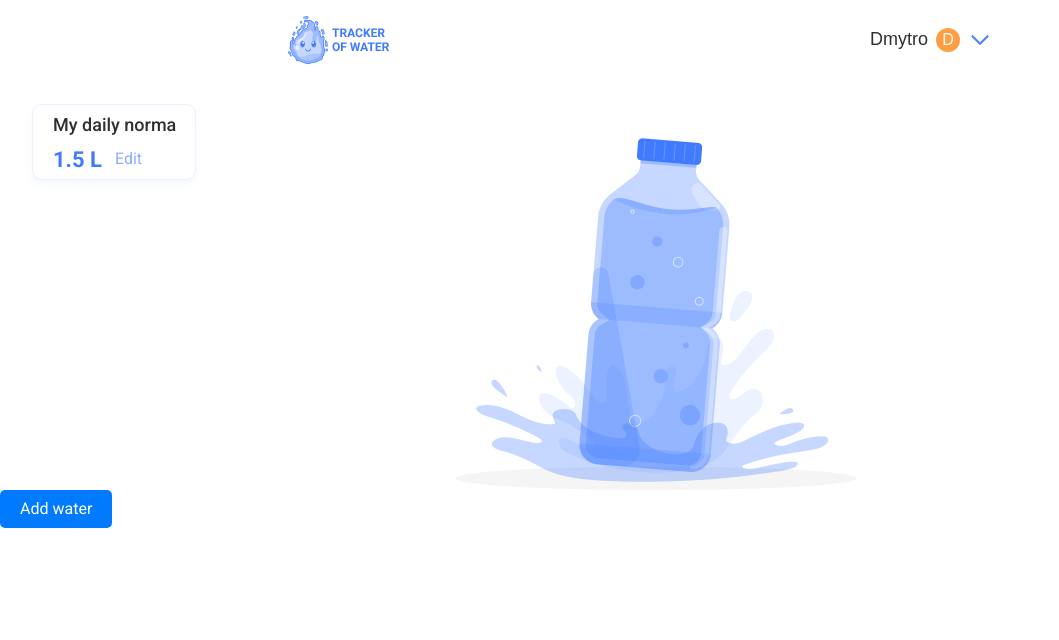
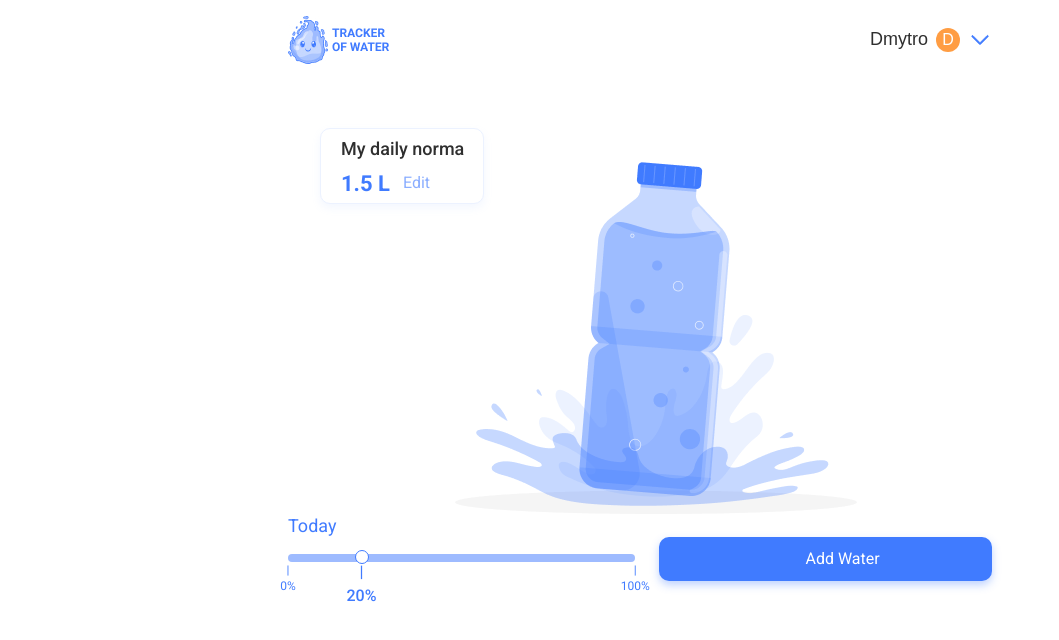
Before and after one commit to VuktorTS/water-tracker, a React (Vite) app: page /home in a window 1280 px wide. Shown: the top 640 px of the page, without its empty margins (0-1059 px from the left). Built offline with nearby package versions, Linux system fonts and the light colour scheme.

Commit message:
Додано DailyNorma і WaterRatioPanel i HomePage
Додано DailyNorma і WaterRatioPanel i HomePage

```diff
--- a/src/components/DailyNorma/DailyNorma.styled.jsx
+++ b/src/components/DailyNorma/DailyNorma.styled.jsx
@@ -99,8 +99,3 @@ export const ImgWrapper = styled.div`
     width: 0%;
   }
 `;
-
-// export const ImgBotl = styled.img`
-//   width: 280px;
-//   height: 208px;
-// `;
--- /dev/null
+++ b/src/components/WaterRatioPanel/WaterRatioPanel.jsx
@@ -0,0 +1,83 @@
+import React, { useState } from 'react';
+
+import ModalWrapper from '../ModalWrapper/ModalWrapper';
+import AddWaterModal from '../AddWaterModal/AddWaterModal';
+
+import {
+  AddIcon,
+  AddWaterButton,
+  LeftMark,
+  Mark,
+  MarksContainer,
+  RightMark,
+  WaterRange,
+  WaterRangeContainer,
+  WaterRangeHeader,
+  WaterRatioContainerOne,
+} from './WaterRatioPanel.styled';
+
+export const WaterRatioPanel = () => {
+  const [isModalOpen, setModalOpen] = useState(false);
+
+  // const roundedWaterVolumePercentage = useSelector(selectWaterVolumePercentage);
+  const roundedWaterVolumePercentage = 20;
+  // Тут треба видалити рядок вище...............................................................................................
+
+  const getMarkPosition = () => {
+    const limitedPercentage = Math.min(
+      100,
+      Math.max(0, roundedWaterVolumePercentage)
+    );
+    return {
+      left: `calc(${limitedPercentage}% + 4px)`,
+    };
+  };
+
+  const getBackgroundSize = () => {
+    return {
+      backgroundSize: `${roundedWaterVolumePercentage}%`,
+    };
+  };
+
+  const showMarkLabel =
+    roundedWaterVolumePercentage > 0 && roundedWaterVolumePercentage < 100;
+
+  return (
+    <WaterRatioContainerOne>
+      <WaterRangeContainer>
+        <WaterRangeHeader>Today</WaterRangeHeader>
+        <WaterRange
+          type="range"
+          maxValue={100}
+          minValue={0}
+          value={roundedWaterVolumePercentage}
+          readOnly={true}
+          style={getBackgroundSize()}
+          aria-label="Water range"
+        />
+        <MarksContainer>
+          <LeftMark>0%</LeftMark>
+          {showMarkLabel && (
+            <Mark
+              id="waterMark"
+              style={getMarkPosition()}
+            >{`${roundedWaterVolumePercentage}%`}</Mark>
+          )}
+          <RightMark>100%</RightMark>
+        </MarksContainer>
+      </WaterRangeContainer>
+      <AddWaterButton onClick={() => setModalOpen(true)}>
+        <AddIcon>
+          <use href="../../img/icons.svg#icon-add"></use>
+        </AddIcon>
+        Add Water
+      </AddWaterButton>
+
+      {isModalOpen && (
+        <ModalWrapper onClose={() => setModalOpen(false)} title="Add water">
+          <AddWaterModal></AddWaterModal>
+        </ModalWrapper>
+      )}
+    </WaterRatioContainerOne>
+  );
+};
--- /dev/null
+++ b/src/components/WaterRatioPanel/WaterRatioPanel.styled.jsx
@@ -0,0 +1,178 @@
+import styled from 'styled-components';
+
+export const WaterRatioContainerOne = styled.div`
+  width: 280px;
+  display: flex;
+  justify-content: center;
+  flex-direction: column;
+  gap: 8px;
+  margin-bottom: 40px;
+
+  @media screen and (min-width: 768px) {
+    width: 704px;
+    gap: 24px;
+    flex-direction: row;
+    align-items: center;
+  }
+
+  @media screen and (min-width: 1440px) {
+    width: 592px;
+    gap: 32px;
+  }
+`;
+
+export const WaterRange = styled.input`
+  &[type='range'] {
+    appearance: none;
+    width: 100%;
+    border-radius: 10px;
+    background-color: rgb(158, 187, 255);
+    background-repeat: no-repeat;
+  }
+
+  &[type='range']:focus {
+    outline: none;
+  }
+
+  &[type='range']::-webkit-slider-runnable-track {
+    width: 100%;
+    height: 8px;
+    animation: 0.2s;
+    border-radius: 10px;
+    -webkit-appearance: none;
+    box-shadow: none;
+    border: none;
+    background: transparent;
+  }
+
+  &[type='range']::-webkit-slider-thumb {
+    height: 14px;
+    width: 14px;
+    border-radius: 50%;
+    background: rgb(255, 255, 255);
+    border: solid 1px rgb(64, 123, 255);
+    -webkit-appearance: none;
+    margin-top: -4px;
+  }
+`;
+
+export const WaterRangeHeader = styled.p`
+  font-size: 18px;
+  line-height: 24px;
+  letter-spacing: 0em;
+  text-align: left;
+  margin-bottom: 16px;
+  color: rgb(64, 123, 255);
+`;
+export const WaterRangeContainer = styled.div`
+  position: relative;
+  height: 102px;
+  display: flex;
+  flex-direction: column;
+
+  @media screen and (min-width: 768px) {
+    width: 356px;
+    height: 90px;
+  }
+`;
+
+export const MarksContainer = styled.div`
+  height: 32px;
+  display: flex;
+  flex-direction: row;
+  justify-content: space-between;
+`;
+
+export const Mark = styled.span`
+  position: absolute;
+  transform: translateX(-50%);
+  display: flex;
+  flex-direction: column;
+  font-size: 16px;
+  font-weight: 500;
+  line-height: 20px;
+  text-align: center;
+  margin-bottom: 4px;
+  gap: 4px;
+  color: rgb(64, 123, 255);
+
+  &::before {
+    content: '|';
+    justify-content: center;
+    align-items: center;
+    color: 1px solid rgb(215, 227, 255);
+  }
+`;
+
+export const LeftMark = styled.span`
+  transform: translateX(-50%);
+  font-size: 12px;
+  line-height: 16px;
+  letter-spacing: 0em;
+  text-align: center;
+  color: rgb(64, 123, 255);
+
+  &::before {
+    content: '|';
+    display: flex;
+    flex-direction: column;
+    justify-content: center;
+    align-items: center;
+    gap: 4px;
+    color: 1px solid rgb(215, 227, 255);
+  }
+`;
+
+export const RightMark = styled.span`
+  transform: translateX(50%);
+  font-size: 12px;
+  font-weight: 400;
+  line-height: 16px;
+  letter-spacing: 0em;
+  text-align: center;
+  color: rgb(64, 123, 255);
+
+  &::before {
+    content: '|';
+    display: flex;
+    flex-direction: column;
+    justify-content: center;
+    align-items: center;
+    color: 1px solid rgb(215, 227, 255);
+  }
+`;
+
+export const AddWaterButton = styled.button`
+  display: flex;
+  gap: 10px;
+  justify-content: center;
+  align-items: center;
+  border-radius: 10px;
+  padding: 6px 76px 6px 76px;
+  background-color: rgb(64, 123, 255);
+  color: #fff;
+  border: none;
+  box-shadow: 0px 4px 8px 0px rgba(64, 123, 255, 0.34);
+
+  &:hover {
+    box-shadow: 0px 4px 8px 0px rgba(64, 123, 255, 0.34);
+  }
+
+  @media screen and (min-width: 768px) {
+    width: 336px;
+    padding: 10px 104px 10px 104px;
+  }
+
+  @media screen and (min-width: 1440px) {
+    width: 178px;
+    height: 44px;
+    padding: 10px 30px 10px 30px;
+  }
+`;
+
+export const AddIcon = styled.svg`
+  width: 24px;
+  height: 24px;
+  fill: transparent;
+  stroke: #fff;
+`;
--- a/src/pages/HomePage.jsx
+++ b/src/pages/HomePage.jsx
@@ -1,28 +1,21 @@
-import ModalWrapper from '../components/ModalWrapper/ModalWrapper.jsx';
-import AddWaterModal from '../components/AddWaterModal/AddWaterModal.jsx';
-import React, { useState } from 'react';
-import { Button } from '../pages/HomePage.styled.jsx';
 import { DailyNorma } from '../components/DailyNorma/DailyNorma.jsx';
+import { WaterRatioPanel } from '../components/WaterRatioPanel/WaterRatioPanel.jsx';
+import { BoxHome, HomeSection } from './HomePage.styled.jsx';
 
 const HomePage = () => {
-  const [modal, setModal] = useState(false);
-  const onClose = () => {
-    setModal(false);
-  };
-  const onOpen = () => {
-    setModal(true);
-  };
-
   return (
-    <div>
-      <DailyNorma />
-      <Button onClick={onOpen}>Add water</Button>
-      {modal && (
-        <ModalWrapper onClose={onClose} title="Add water">
-          <AddWaterModal></AddWaterModal>
-        </ModalWrapper>
-      )}
-    </div>
+    <HomeSection>
+      <BoxHome>
+        <div>
+          <DailyNorma />
+          <WaterRatioPanel />
+        </div>
+        {/* <HomeStatistics>
+          <TodayWaterList />
+          <MonthStatsTable />
+        </HomeStatistics> */}
+      </BoxHome>
+    </HomeSection>
   );
 };
 
--- a/src/pages/HomePage.styled.jsx
+++ b/src/pages/HomePage.styled.jsx
@@ -1,15 +1,26 @@
 import styled from 'styled-components';
 
-export const Button = styled.button`
-  display: inline-block;
-  padding: 10px 20px;
-  font-size: 16px;
-  cursor: pointer;
-  background-color: #007bff;
-  color: #fff;
-  border: none;
-  border-radius: 5px;
-  text-align: center;
-  text-decoration: none;
-  transition: background-color 0.3s;
+export const HomeSection = styled.div`
+  background-position: center center;
+  padding-top: 24px;
+  padding-bottom: 24px;
+
+  background-size: contain;
+  background-repeat: no-repeat;
+  width: 100%;
 `;
+
+export const BoxHome = styled.div`
+  padding: 0;
+  width: 100%;
+  display: flex;
+  flex-direction: column;
+  justify-content: center;
+  align-items: center;
+  gap: 8px;
+
+  @media screen and (min-width: 1440px) {
+    display: flex;
+    flex-direction: row;
+  }
+`;
```
Also changed, not shown: src/components/DailyNorma/DailyNorma.jsx (+1 -25 lines).
